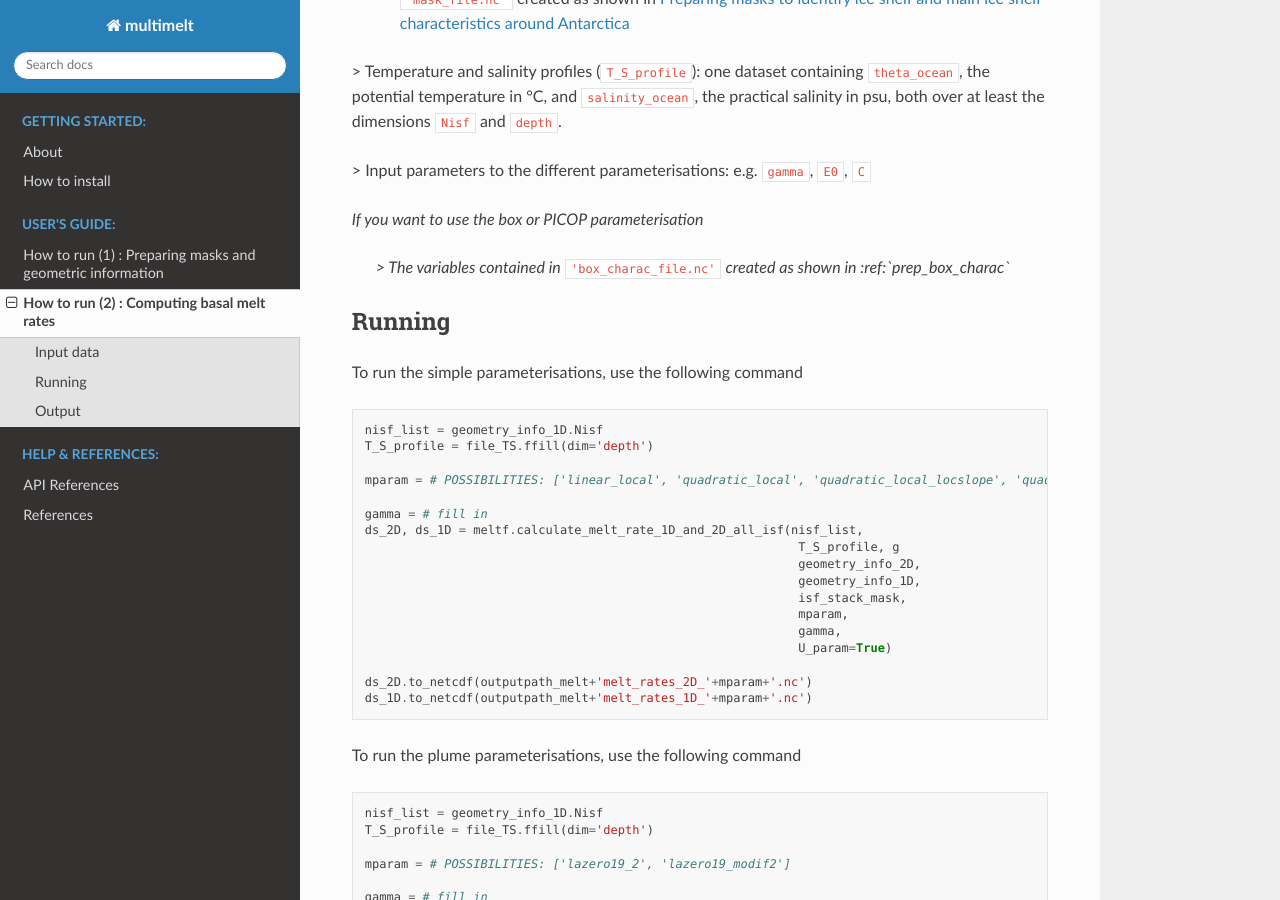
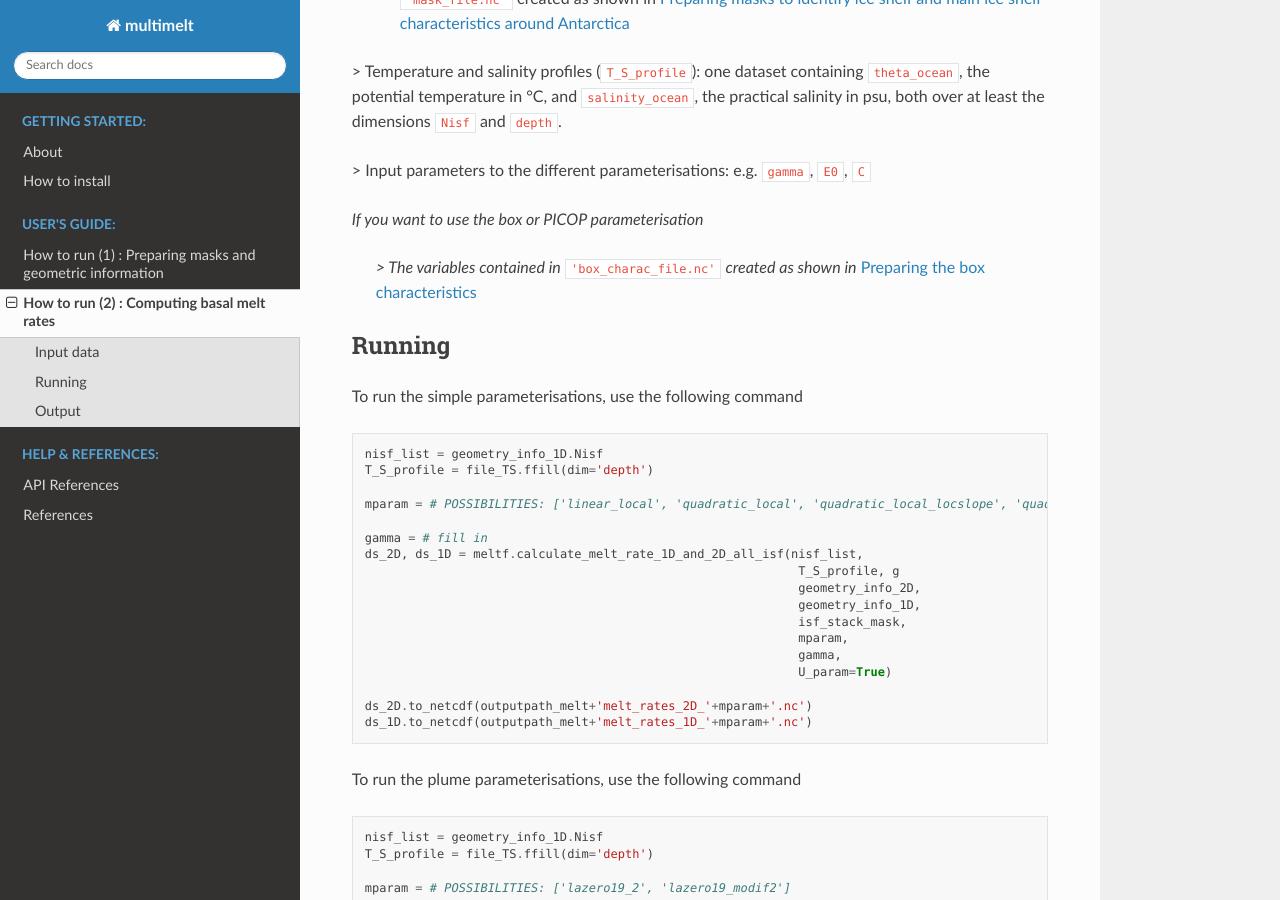
Before and after one commit to ClimateClara/multimelt, a Sphinx documentation site: the page built from docs/guide/compute_melt.rst, in a window 1280 px wide and 900 px high, scrolled down 1320 px. Built offline with Sphinx 7.4.7 and the Read the Docs theme 2.0.0, drawn with Linux system fonts in a browser that asks for light colours; some of the changed text lies outside the part shown.

Commit message:
added info about the melt output in doc

```diff
--- a/docs/guide/compute_melt.rst
+++ b/docs/guide/compute_melt.rst
@@ -44,7 +44,7 @@
 
 *If you want to use the box or PICOP parameterisation*
 
- *> The variables contained in* ``'box_charac_file.nc'`` *created as shown in :ref:`prep_box_charac`*
+ *> The variables contained in* ``'box_charac_file.nc'`` *created as shown in* :ref:`prep_box_charac`
 
 
 Running
@@ -175,4 +175,6 @@
 Output
 ^^^^^^
 
+Check out the documentation for the function: :func:`multimelt.melt_functions.calculate_melt_rate_1D_and_2D_all_isf`
+
 To be continued...
```
